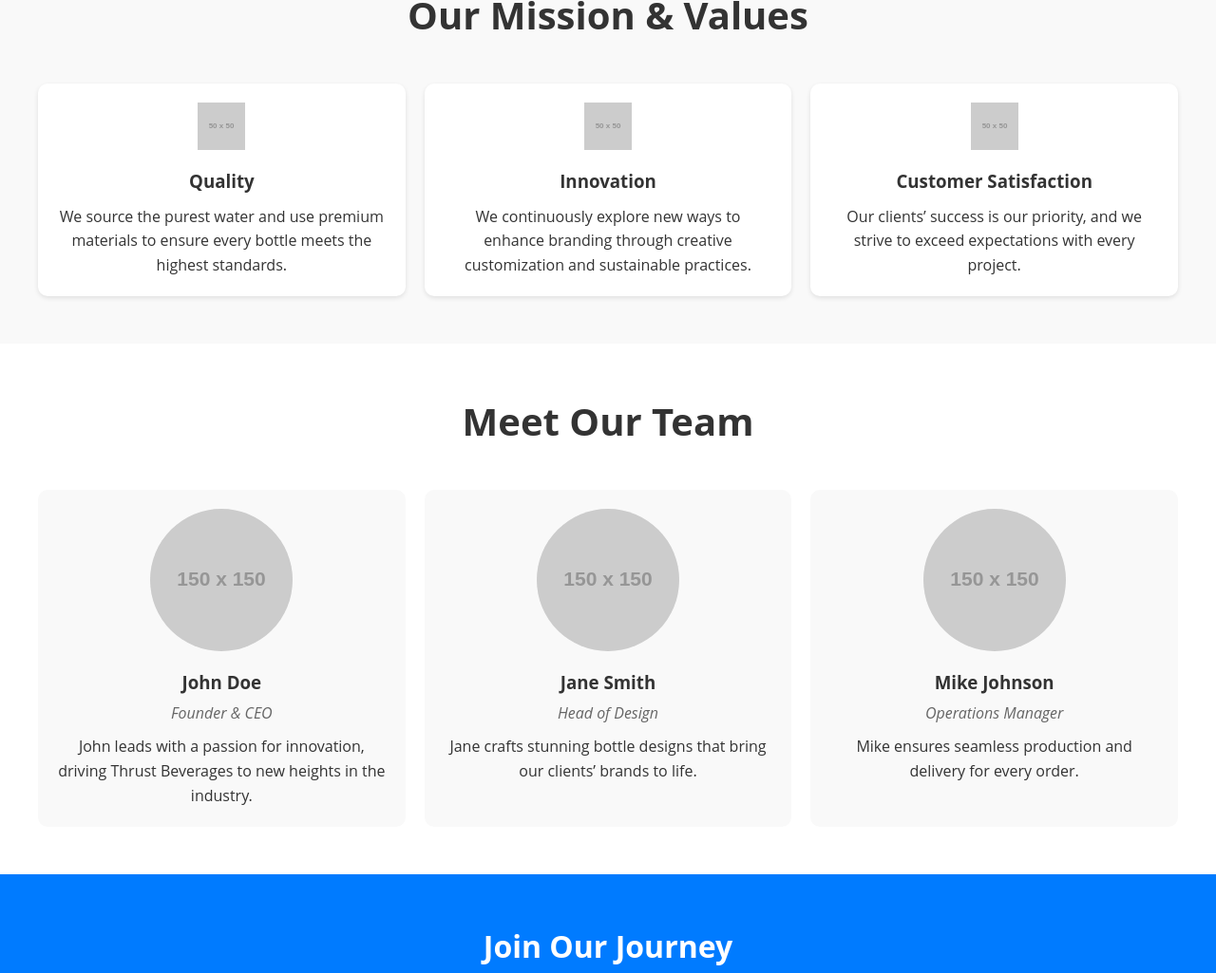
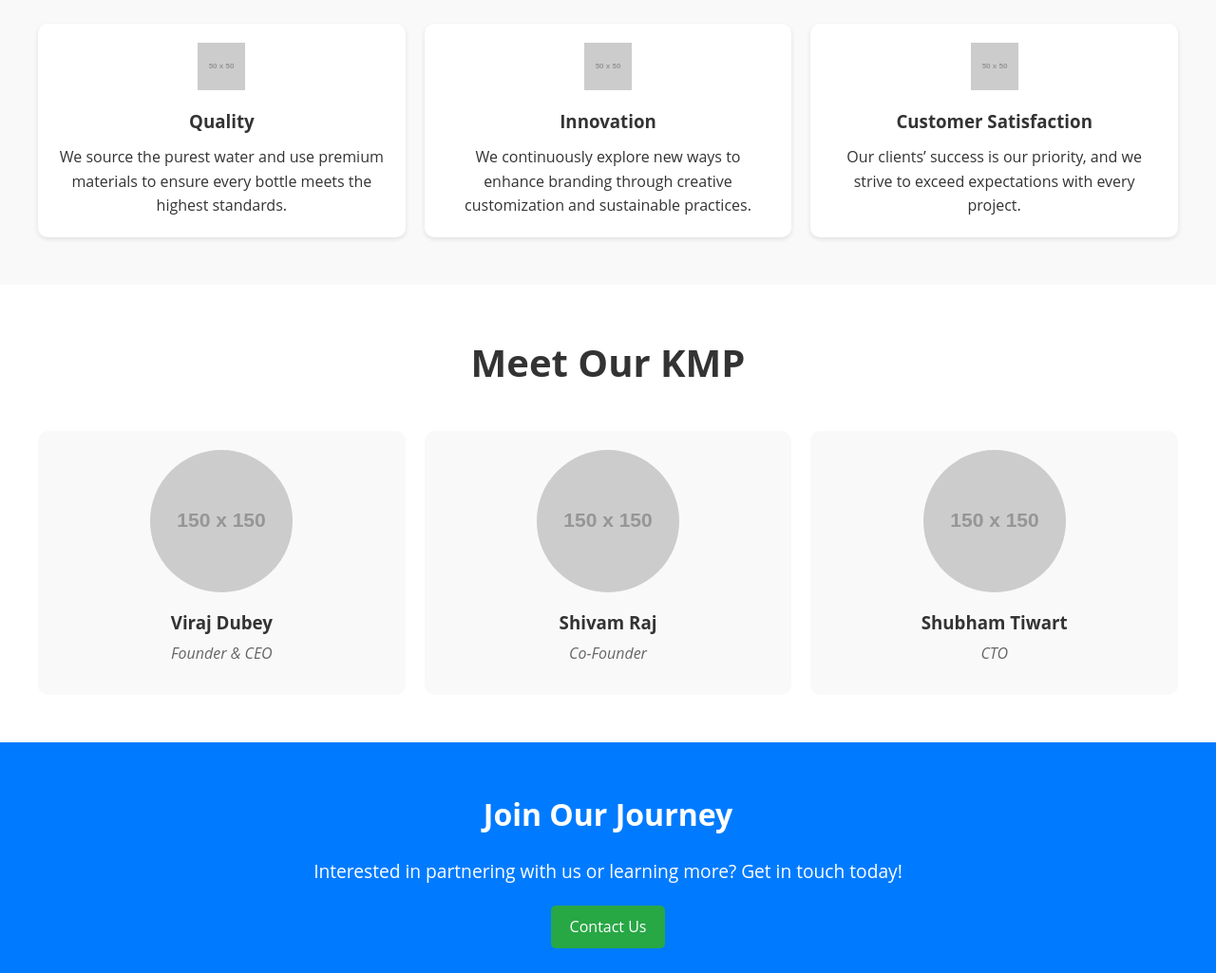
Before and after one commit to shubhamtiwary1/VD-P, a plain HTML site: page pages/about-us.html in a window 1280 px wide. Shown: the part 1620-2645 px from the top of the page at 95% size. Drawn offline with Linux system fonts and the light colour scheme; placeholder pictures from the web are drawn by us.

Commit message:
updated about-us.html

```diff
--- a/css/about-us.css
+++ b/css/about-us.css
@@ -54,7 +54,7 @@ header .cta-button {
 /* Hero Section */
 .hero {
     height: 100vh;
-    background: url('../image/heroSec/about-usHero.jpg') no-repeat center center/cover;
+    background: url('../image/heroSec/about-us-hero.jpg') no-repeat center center/cover;
     display: flex;
     flex-direction: column;
     justify-content: center;
--- a/pages/about-us.html
+++ b/pages/about-us.html
@@ -30,7 +30,7 @@
         <h2>Our Journey</h2>
         <p>Founded in 2010, Thrust Beverages began with a vision to redefine hydration in the hospitality industry. Starting as a small supplier, we recognized the opportunity to combine premium water with personalized branding, helping hotels, restaurants, and resorts elevate their guest experiences.</p>
         <p>Over the years, we’ve grown into a trusted partner for businesses worldwide, delivering high-quality, customized water bottles that reflect each client’s unique identity. Our commitment to innovation and sustainability drives everything we do.</p>
-        <img src="https://placehold.co/600x400" alt="Thrust Beverages Timeline">
+        <img src="../image/logo/logo2.jpg" alt="Thrust Beverages Timeline">
     </section>
 
     <section class="mission-values">
@@ -55,25 +55,25 @@
     </section>
 
     <section class="team-overview">
-        <h2>Meet Our Team</h2>
+        <h2>Meet Our KMP</h2>
         <div class="grid">
             <div class="team-card">
                 <img src="https://placehold.co/150x150" alt="John Doe">
-                <h3>John Doe</h3>
+                <h3>Viraj Dubey</h3>
                 <p class="role">Founder & CEO</p>
-                <p>John leads with a passion for innovation, driving Thrust Beverages to new heights in the industry.</p>
+                <!-- <p>John leads with a passion for innovation, driving Thrust Beverages to new heights in the industry.</p> -->
             </div>
             <div class="team-card">
                 <img src="https://placehold.co/150x150" alt="Jane Smith">
-                <h3>Jane Smith</h3>
-                <p class="role">Head of Design</p>
-                <p>Jane crafts stunning bottle designs that bring our clients’ brands to life.</p>
+                <h3>Shivam Raj</h3>
+                <p class="role">Co-Founder</p>
+                <!-- <p>Jane crafts stunning bottle designs that bring our clients’ brands to life.</p> -->
             </div>
             <div class="team-card">
                 <img src="https://placehold.co/150x150" alt="Mike Johnson">
-                <h3>Mike Johnson</h3>
-                <p class="role">Operations Manager</p>
-                <p>Mike ensures seamless production and delivery for every order.</p>
+                <h3>Shubham Tiwart</h3>
+                <p class="role">CTO</p>
+                <!-- <p>Mike ensures seamless production and delivery for every order.</p> -->
             </div>
         </div>
     </section>
```
Also changed, not shown: index.html (+3 -3 lines), image/heroSec/about-us-hero.jpg (added), image/heroSec/about-usHero.jpg (deleted), image/logo/logo2.jpg (added), 1 other file.
